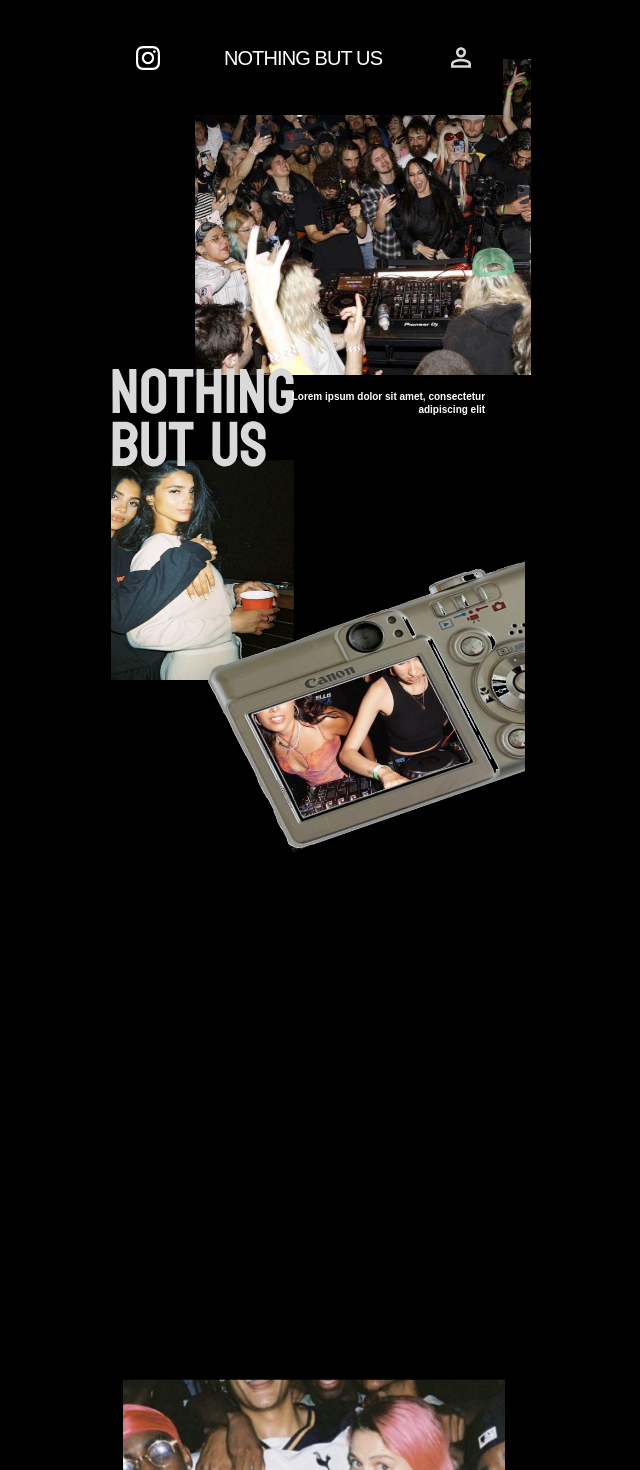
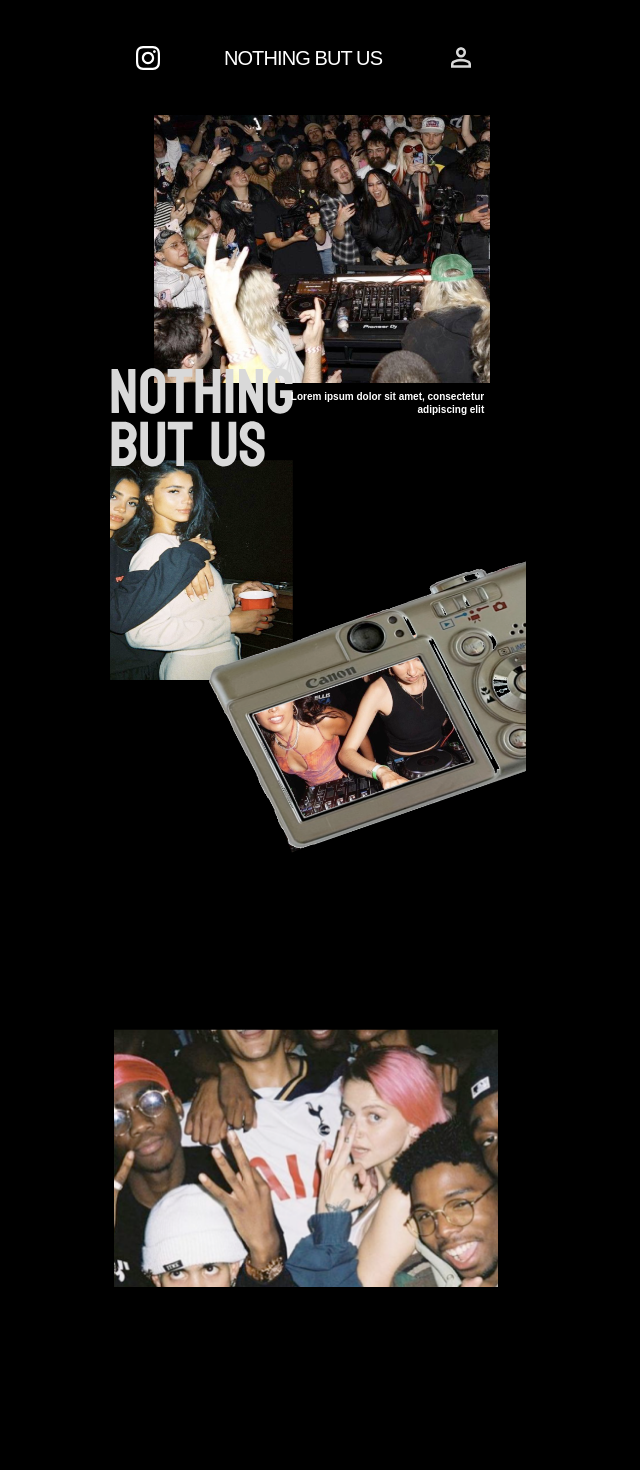
Before and after one commit to TheNirmata/SD20s, a Next.js app in the folder sd20s-web/: page / in a window 1280 px wide. Shown: the top 1470 px of the page, without its empty margins (334-974 px from the left). After the commit the page ends 1287 px from the top, so only its background shows below. Built offline with nearby package versions, Linux system fonts and the light colour scheme; a web font is replaced by a local one.

Commit message:
background checkpoint

```diff
--- a/sd20s-web/src/app/page.tsx
+++ b/sd20s-web/src/app/page.tsx
@@ -10,11 +10,11 @@ export default function Home() {
   }, []);
 
   return (
-    <div className="min-h-screen flex flex-col">
+    <div className="w-full sm:w-[393px] min-h-screen flex flex-col">
       <div className="sticky top-0 z-50 w-full">
           <Header/>
       </div>
-      <div className="flex-grow flex flex-col items-center justify-center text-2xl font-bold text-center sm:text-4xl">
+      <div className=" flex flex-col items-center justify-center text-2xl font-bold text-center sm:text-4xl">
         {/* <div className='flex-grow z-1'> */}
           <LandingBlock />
         {/* </div> */}
--- a/sd20s-web/src/components/landingPage/landingBlock.tsx
+++ b/sd20s-web/src/components/landingPage/landingBlock.tsx
@@ -9,11 +9,11 @@ import titleText from '../../../public/titleText.svg';
 const LandingBlock = () => {
   return (
     <div className='flex-col relative'>
-      <div className='translate-x-20 -translate-y-14'>
+      <div className='translate-x-10 -translate-y-12 justify-end'>
         <Image
         alt='image-A'
         src={imageA}
-        className='w-[336px] h-[316px] object-cover'
+        className='w-[336px] h-[316px]'
         />
       </div>
       <div className='flex flex-row relative z-10'>
@@ -56,12 +56,12 @@ const LandingBlock = () => {
           </div>
         </div>
       </div>
-      <div className='flex flex-row absolute z-1'>
-        <div className='justify-center translate-x-2 translate-y-[350px]'>
+      <div className='flex-row relative z-1'>
+        <div className='justify-center'>
         <Image
         alt='image-C'
         src={imageC}
-        className='w-[429.86px] h-[258.26px]'
+        className='w-[383.86px] h-[258.26px]'
         />
         </div>
       </div>
```
